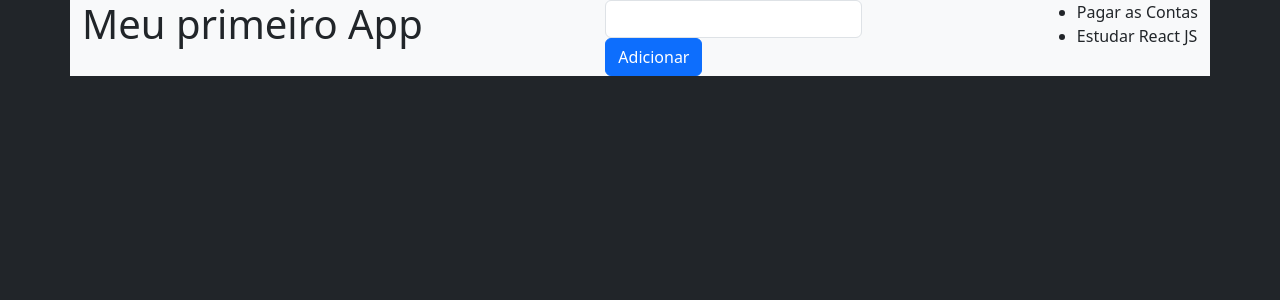
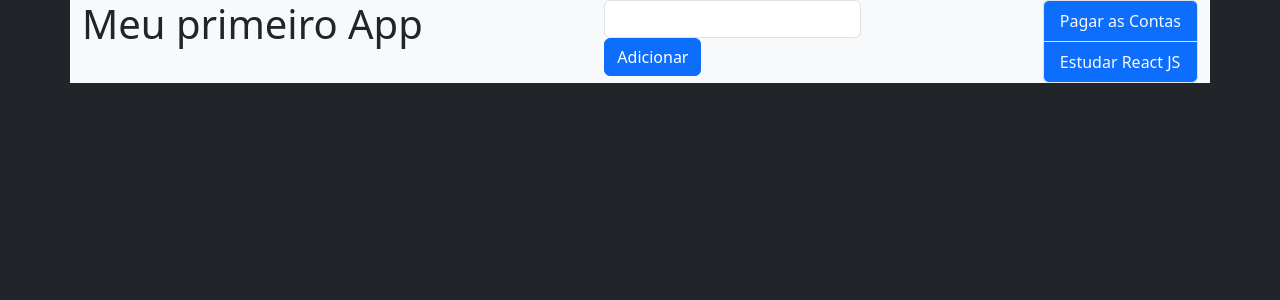
Before and after one commit to AlephGoldstein/primeiro_app, a React (Create React App) app: page / in a window 1280 px wide. Shown: the top 300 px of the page. Built offline with nearby package versions, Linux system fonts and the light colour scheme.

Commit message:
changes 03/07 6

```diff
--- a/src/App.js
+++ b/src/App.js
@@ -73,9 +73,9 @@ function App(){
         />
         <button type="submit" className="btn btn-primary">Adicionar</button>
       </form>
-      <ul>
+      <ul className="list-group">
   {tarefas.map((tarefa,index) => (
-    <li key={index}>{tarefa}</li>
+    <li className="list-group-item bg-primary text-light" key={index}>{tarefa}</li>
   ))}
 </ul>
     </div>
```
